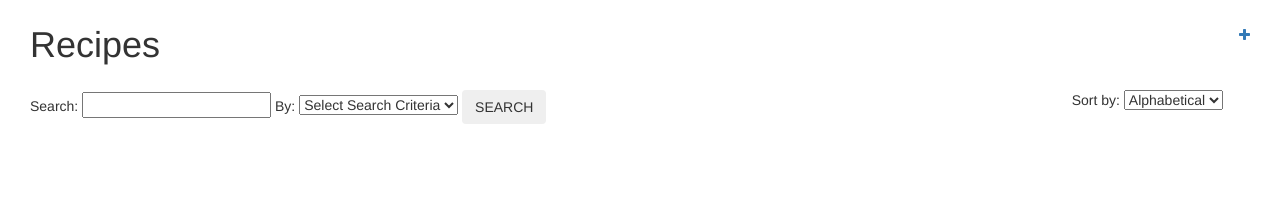
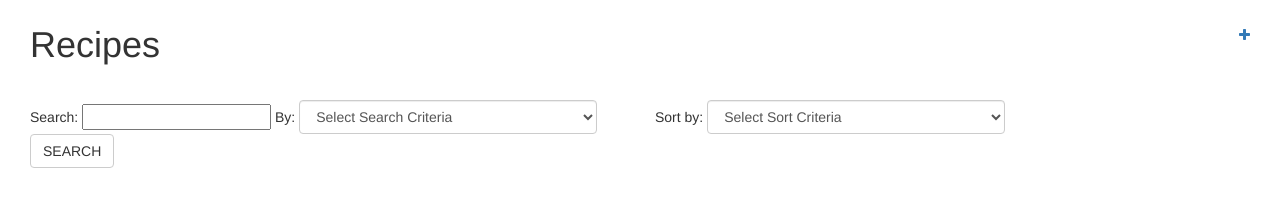
Before and after one commit to lnalepa/recipe-manager, a website: page app/index.html in a window 1280 px wide. Drawn offline with Linux system fonts and the light colour scheme; no server answers; files whose address does not match are found by name.

Commit message:
styling fixes

```diff
--- a/app/css/main.css
+++ b/app/css/main.css
@@ -28,6 +28,9 @@ i {
 .form-control {
 	width: inherit;
 	display: inline;
+}
+
+input.form-control {
 	font-size: inherit;
 	height: inherit;
 }
@@ -62,3 +65,8 @@ i {
 	margin-right: 2px;
 	cursor: pointer;
 }
+
+.utilities {
+	padding: 10px 0 25px;
+	overflow: hidden;
+}
--- a/app/partials/recipes.html
+++ b/app/partials/recipes.html
@@ -3,26 +3,29 @@
 
 
   <div>
-    <div class="col-md-10">
+    <div class="utilities">
+      <div class="col-md-6">
         Search: <input ng-model="query">
         By:
-      <select ng-model="searchBy">
+        <select ng-model="searchBy" class="form-control">
           <option value="" disabled="disabled" selected="true">Select Search Criteria</option>
           <option value="title">Title</option>
           <option value="tags">Tags</option>
           <option value="time">Time</option>
           <option value="ingredients">Ingredients</option>
         </select>
-      <button ng-click="search(query, searchBy)" class="btn">SEARCH</button>
+        <button ng-click="search(query, searchBy)" class="btn btn-default">SEARCH</button>
       </div>
 
-    <div class="col-md-2">
+      <div class="col-md-6">
         Sort by:
-      <select id="sort">
+        <select id="sort" class="form-control">
+          <option value="" disabled="disabled" selected="true">Select Sort Criteria</option>
           <option value="title">Alphabetical</option>
           <option value="newest">Newest</option>
           <option value="oldest">Oldest</option>
         </select>
+      </div>
     </div>
 
 
```
Also changed, not shown: app/partials/recipe-detail.html (+2 -2 lines). Lines whose indentation alone changed are shown as unchanged.
